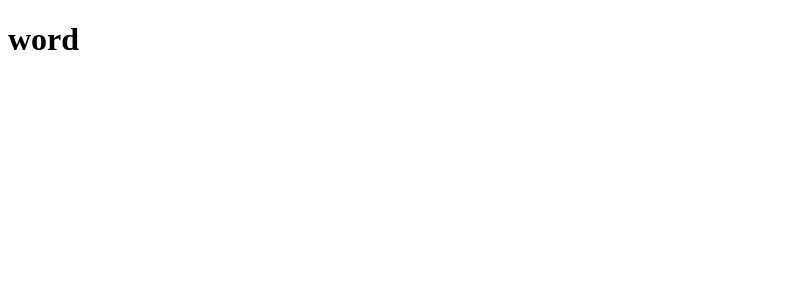
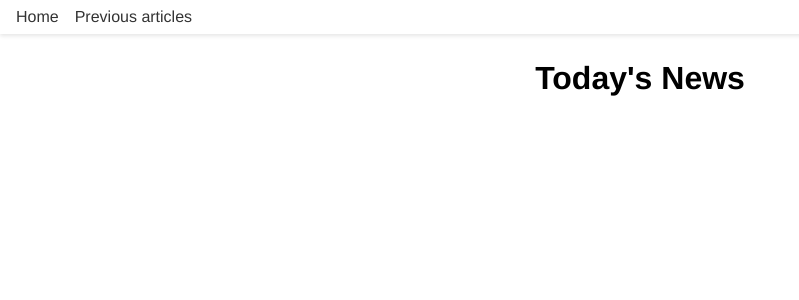
Before and after one commit to Eskioi/AIDiary, a Vue app in the folder frontend/ai-diary/: page / in a window 1280 px wide. Shown: the top 300 px of the page, without its empty margins (0-799 px from the left). Built offline with nearby package versions, Linux system fonts and the light colour scheme.

Commit message:
add navbar + headline

```diff
--- a/frontend/ai-diary/src/App.vue
+++ b/frontend/ai-diary/src/App.vue
@@ -1,11 +1,33 @@
 <template>
   <div id="app">
-    <router-view></router-view>
+    <AppNavbar />
+    <router-view />
   </div>
 </template>
 
-<script setup>
+<script>
+import AppNavbar from '@/layout/Navbar.vue';
+
+export default {
+  name: 'App',
+  components: {
+    AppNavbar,
+  },
+};
 </script>
 
-<style scoped>
+<style>
+#app {
+  font-family: Avenir, Helvetica, Arial, sans-serif;
+  -webkit-font-smoothing: antialiased;
+  -moz-osx-font-smoothing: grayscale;
+  text-align: center;
+  margin-top: 60px;
+}
+* {
+  margin: 0;
+  padding: 0;
+  box-sizing: border-box;
+}
+
 </style>
--- /dev/null
+++ b/frontend/ai-diary/src/layout/Navbar.vue
@@ -0,0 +1,142 @@
+<template>
+    <nav class="navbar">
+      <div class="navbar-container">
+        <!-- Menu Button for Mobile -->
+        <button class="menu-button" @click="toggleMenu">
+          ☰
+        </button>
+        <!-- Navigation Links -->
+        <ul :class="['nav-links', { 'nav-active': isMenuOpen }]">
+          <li><router-link to="/" @click="closeMenu">Home</router-link></li>
+          <li><router-link to="/Home" @click="closeMenu">Previous articles</router-link></li>
+        </ul>
+      </div>
+    </nav>
+  </template>
+
+  <script>
+    export default {
+    name: "AppNavbar",
+    data() {
+        return {
+        isMenuOpen: false, // Initialize the menu state
+        };
+    },
+    methods: {
+        toggleMenu() {
+        this.isMenuOpen = !this.isMenuOpen; // Toggle the menu state
+        },
+        closeMenu() {
+        this.isMenuOpen = false; // Close the menu
+        },
+    },
+    };
+    </script>
+
+
+
+  <style scoped>
+  /* Navbar Container */
+  .navbar {
+    background-color: #ffffff;
+    box-shadow: 0 2px 4px rgba(0, 0, 0, 0.1);
+    position: fixed;
+    width: 100%;
+    top: 0;
+    left: 0;
+    z-index: 900; /* Ensure this value is higher than other components */
+  }
+
+  .navbar-container {
+    display: flex;
+    justify-content: space-between;
+    align-items: center;
+    padding: 0.5rem 1rem;
+  }
+
+  /* Menu Button (Hamburger Icon) */
+  .menu-button {
+    color: #333;
+    display: none;
+    font-size: 1.5rem;
+    background: none;
+    border: none;
+    cursor: pointer;
+  }
+
+  /* Navigation Links */
+  .nav-links {
+    list-style: none;
+    display: flex;
+    gap: 1rem;
+    margin: 0;
+    padding: 0;
+  }
+
+  .nav-links li {
+    display: inline;
+  }
+
+  .nav-links a {
+    text-decoration: none;
+    color: #333;
+    font-weight: 500;
+  }
+
+  /* Auth Button */
+  .auth-button {
+    background-color: #007bff;
+    color: #ffffff;
+    border: none;
+    padding: 0.5rem 1rem;
+    border-radius: 4px;
+    cursor: pointer;
+    font-size: 1rem;
+    font-weight: 500;
+  }
+
+  .auth-button:hover {
+    background-color: #0056b3;
+  }
+
+  /* Responsive Styles */
+  @media (max-width: 768px) {
+    .menu-button {
+      display: block;
+    }
+    .nav-links {
+      display: none;
+      flex-direction: column;
+      width: 100%;
+      position: absolute;
+      top: 100%;
+      left: 0;
+      background-color: #ffffff;
+      box-shadow: 0 2px 4px rgba(0, 0, 0, 0.1);
+    }
+    .nav-links.nav-active {
+      display: flex;
+    }
+    .nav-links li {
+      text-align: center;
+      padding: 0.5rem 0;
+    }
+  }
+
+
+  .nav-links a {
+    text-decoration: none;
+    color: #333;
+    font-weight: 500;
+  }
+
+  /* Greyed-out Links */
+  .disabled {
+    color: grey;
+    opacity: 0.5;
+    pointer-events: none;
+    cursor: not-allowed;
+  }
+
+
+  </style>
--- a/frontend/ai-diary/src/views/HomePage.vue
+++ b/frontend/ai-diary/src/views/HomePage.vue
@@ -1,6 +1,7 @@
 <template>
     <div>
-      <h1>word</h1>
+      <h1>Today's News
+      </h1>
     </div>
   </template>
 
```
Also changed, not shown: frontend/ai-diary/src/layout/Headline.vue (added, +83 -0 lines).
